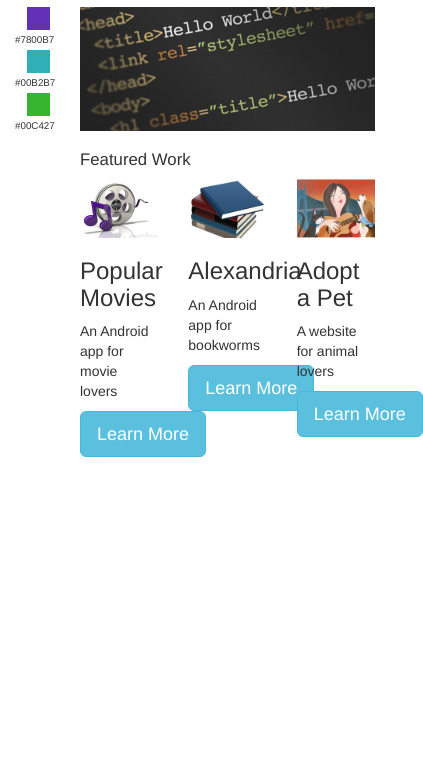
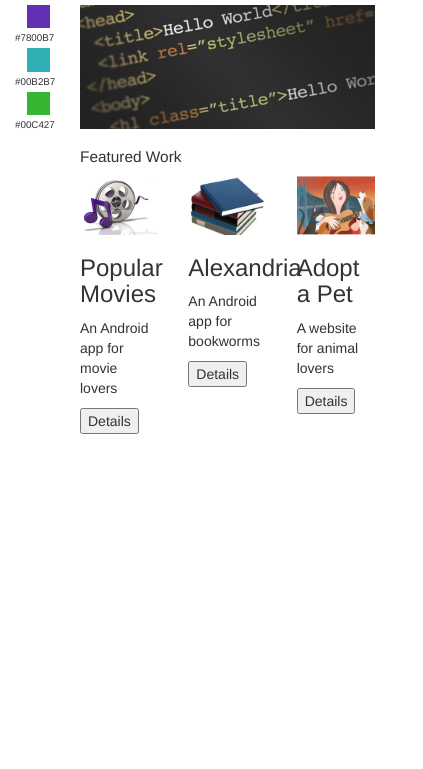
Before and after one commit to shamim-ahmed/udacity-frontend-project4, a plain HTML site: page index.html in a window 390 px wide. Shown: the part 75-844 px from the top of the page, 423 px wide, since content can reach past the window. Drawn offline with Linux system fonts and the light colour scheme.

Commit message:
- fixed the button size issue - updated font size

```diff
--- a/css/main.css
+++ b/css/main.css
@@ -1,5 +1,5 @@
 body {
-  font-size: 16px;
+  font-size: 13px;
   font-family: 'Lato', sans-serif;
   font-weight: 400;
 }
@@ -45,12 +45,16 @@ h3.featured-title {
 }
 
 @media screen and (max-width: 480px) {
+  body {
+    font-size: 10px;
+  }
+
   h1.dev-name {
     font-size: 1.5em;
   }
 
   h3.dev-title, h3.featured-title {
-    font-size: 1.2em;
+    font-size: 1.1em;
   }
 
   h3.dev-title {
--- a/index.html
+++ b/index.html
@@ -54,21 +54,21 @@
               <img src="images/popular-movies.png" alt="Popular Movies App"/>
               <h3 class="article-title">Popular Movies</h3>
               <p>An Android app for movie lovers</p>
-              <button type="button" class="btn btn-info btn-lg" data-toggle="modal" data-target="#popularMovies">Learn More</button>
+              <button type="button" data-toggle="modal" data-target="#popularMovies">Details</button>
 
               <!-- the content of the modal dialog -->
               <div id="popularMovies" class="modal fade" role="dialog">
                 <div class="modal-dialog">
                   <div class="modal-content">
                     <div class="modal-header">
-                      <button type="button" class="close" data-dismiss="modal">&times;</button>
+                      <button type="button" class="close" data-dismiss="modal">&timdes;</button>
                       <h4 class="modal-title">Modal Header</h4>
                     </div>
                     <div class="modal-body">
                       <p>Some text in the modal.</p>
                     </div>
                     <div class="modal-footer">
-                      <button type="button" class="btn btn-default" data-dismiss="modal">Close</button>
+                      <button type="button" data-dismiss="modal">Close</button>
                     </div>
                   </div>
                 </div>
@@ -78,7 +78,7 @@
               <img src="images/alexandria.png" alt="Alexandria App"/>
               <h3 class="article-title">Alexandria</h3>
               <p>An Android app for bookworms</p>
-              <button type="button" class="btn btn-info btn-lg" data-toggle="modal" data-target="#alexandria">Learn More</button>
+              <button type="button" data-toggle="modal" data-target="#alexandria">Details</button>
 
               <!-- the content of the modal dialog -->
               <div id="alexandria" class="modal fade" role="dialog">
@@ -92,7 +92,7 @@
                       <p>Some text in the modal.</p>
                     </div>
                     <div class="modal-footer">
-                      <button type="button" class="btn btn-default" data-dismiss="modal">Close</button>
+                      <button type="button" data-dismiss="modal">Close</button>
                     </div>
                   </div>
                 </div>
@@ -102,7 +102,7 @@
               <img src="images/adopt-a-pet.png" alt="popular movies"/>
               <h3 class="article-title">Adopt a Pet</h3>
               <p>A website for animal lovers</p>
-              <button type="button" class="btn btn-info btn-lg" data-toggle="modal" data-target="#adoptAPet">Learn More</button>
+              <button type="button" data-toggle="modal" data-target="#adoptAPet">Details</button>
 
               <!-- the content of the modal dialog -->
               <div id="adoptAPet" class="modal fade" role="dialog">
```
